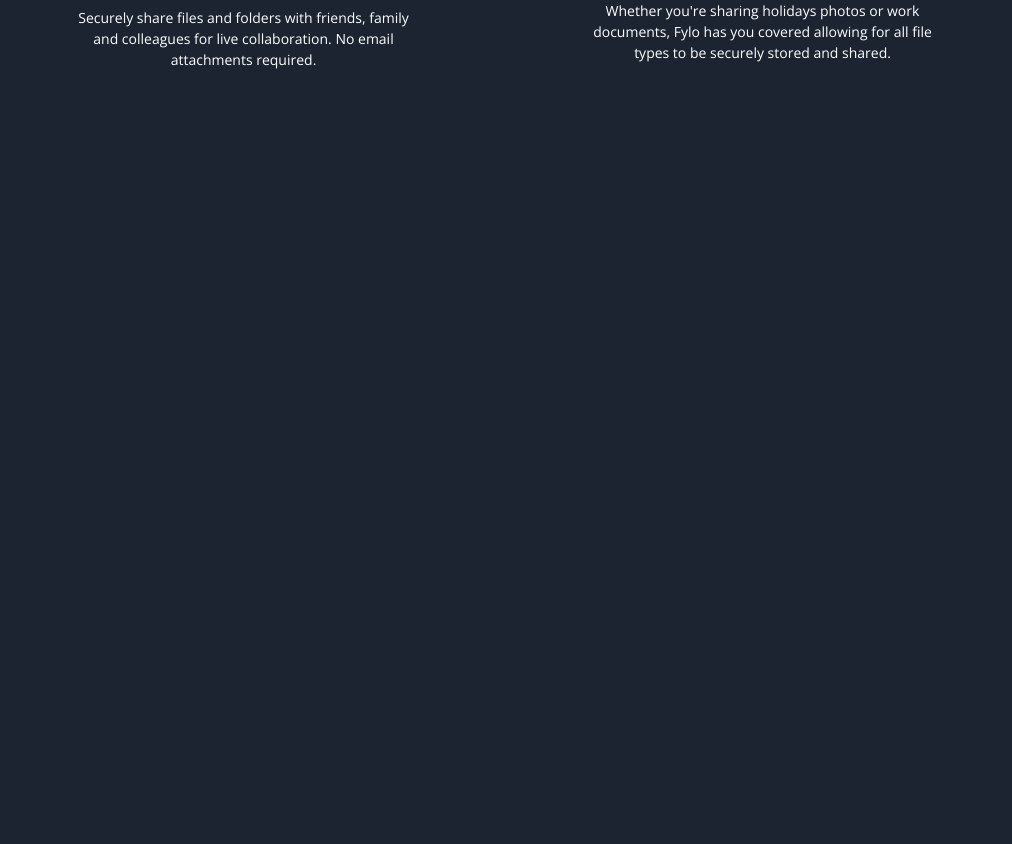
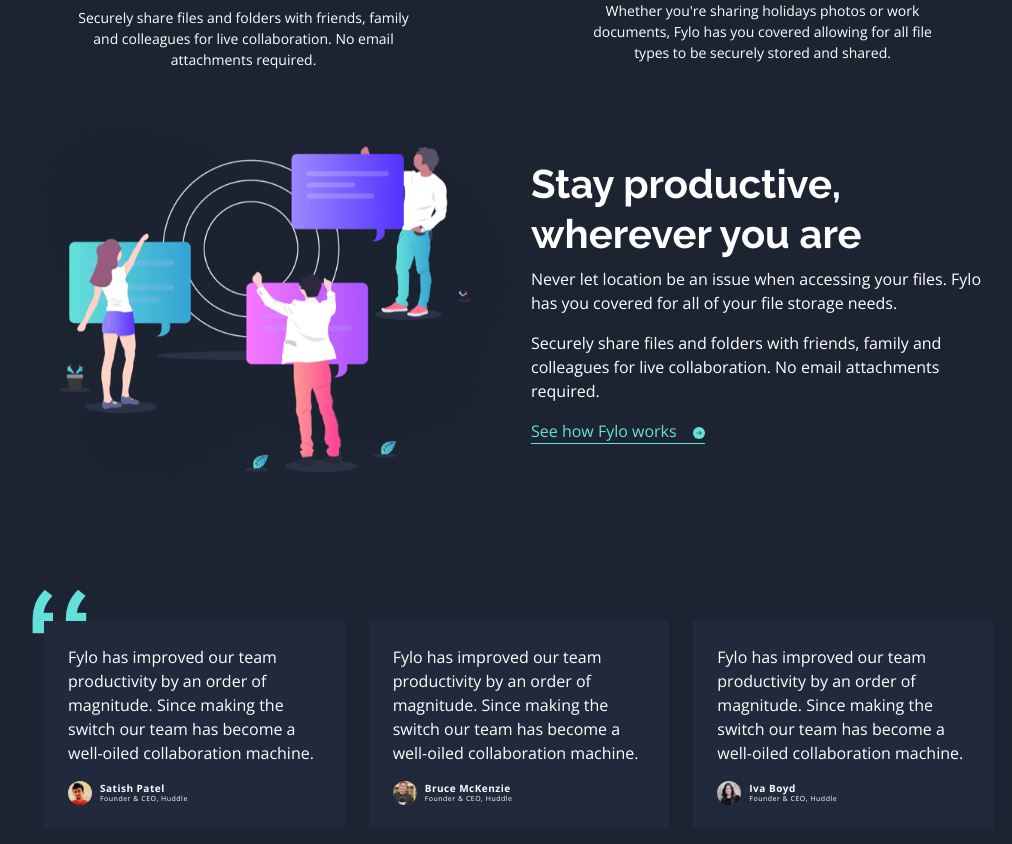
Before and after one commit to NataJenkins/flyo-dark-theme-landing-page, a React (Vite) app: page / in a window 1280 px wide. Shown: the part 1560-2404 px from the top of the page, without its empty margins (137-1149 px from the left). Before the commit the page ends 1710 px from the top, so only its background shows below. Built offline with nearby package versions, Linux system fonts and the light colour scheme.

Commit message:
Teams section

```diff
--- a/src/App.jsx
+++ b/src/App.jsx
@@ -4,6 +4,7 @@
 import FlyoNav from "./Components/Nav/Nav";
 import Header from "./Components/Header/Header";
 import Features from "./Components/Features/Features";
+import TeamsSection from "./Components/Teams/TeamsSection";
 
 function App() {
     return (
@@ -11,6 +12,7 @@
             <FlyoNav />
             <Header />
             <Features />
+            <TeamsSection />
         </div>
     );
 }
--- /dev/null
+++ b/src/Components/Teams/FeedbackCard/FeedbackCard.jsx
@@ -0,0 +1,43 @@
+import PropTypes from "prop-types";
+import Satish from "../../../assets/profile-1.jpg";
+import Bruce from "../../../assets/profile-2.jpg";
+import Iva from "../../../assets/profile-3.jpg";
+import { Container } from "react-bootstrap";
+import "./FeedbackCard.scss";
+
+export default function FeedbackCard({ text, name, position }) {
+    const getPicture = () => {
+        switch (name) {
+            case "Satish Patel":
+                return Satish;
+
+            case "Bruce McKenzie":
+                return Bruce;
+
+            case "Iva Boyd":
+                return Iva;
+
+            default:
+                break;
+        }
+    };
+
+    return (
+        <Container className="feedback-card-container mt-3 mt-lg-5 p-4">
+            <p>{text}</p>
+            <Container className="d-flex mt-3 p-0">
+                <img src={getPicture()} alt="" className="me-2" />
+                <div className="name-and-position ">
+                    <p className="name">{name}</p>
+                    <p className="position">{position}</p>
+                </div>
+            </Container>
+        </Container>
+    );
+}
+
+FeedbackCard.propTypes = {
+    name: PropTypes.string,
+    position: PropTypes.string,
+    text: PropTypes.string,
+};
--- /dev/null
+++ b/src/Components/Teams/FeedbackCard/FeedbackCard.scss
@@ -0,0 +1,37 @@
+@import "../../../_base.scss";
+
+.feedback-card-container {
+    background-color: $dark-blue4;
+    p {
+        background-color: transparent;
+    }
+    .container {
+        background-color: transparent;
+        align-items: center;
+        div {
+            background-color: transparent;
+        }
+        p {
+            font-size: 14px;
+            line-height: 21px;
+            letter-spacing: 0.5px;
+            margin: 0;
+        }
+        img {
+            height: 24px;
+            width: 24px;
+            border-radius: 50%;
+            padding: 0;
+        }
+        .name {
+            font-size: 10px;
+            font-weight: 700;
+            line-height: 12px;
+        }
+        .position {
+            font-size: 7px;
+            line-height: 10px;
+            letter-spacing: 0.5px;
+        }
+    }
+}
--- /dev/null
+++ b/src/Components/Teams/TeamsSection.jsx
@@ -0,0 +1,60 @@
+import { Col, Row } from "react-bootstrap";
+import Illustration from "../../assets/illustration-stay-productive.png";
+import IconArrow from "../../assets/icon-arrow";
+import "./styles.scss";
+import FeedbackCard from "./FeedbackCard/FeedbackCard";
+export default function TeamsSection() {
+    const cards = [
+        {
+            text: "Fylo has improved our team productivity by an order of magnitude. Since making the switch our team has become a well-oiled collaboration machine.",
+            name: "Satish Patel",
+            position: "Founder & CEO, Huddle",
+        },
+        {
+            text: "Fylo has improved our team productivity by an order of magnitude. Since making the switch our team has become a well-oiled collaboration machine.",
+            name: "Bruce McKenzie",
+            position: "Founder & CEO, Huddle",
+        },
+        {
+            text: "Fylo has improved our team productivity by an order of magnitude. Since making the switch our team has become a well-oiled collaboration machine.",
+            name: "Iva Boyd",
+            position: "Founder & CEO, Huddle",
+        },
+    ];
+    return (
+        <section className="teams-section mt-5 ps-5 pe-3">
+            <Row>
+                <Col lg={6} sm={12}>
+                    <img src={Illustration} alt="" />
+                </Col>
+                <Col lg={6} sm={12} className="mt-auto mb-auto">
+                    <h2>Stay productive, wherever you are</h2>{" "}
+                    <p>
+                        Never let location be an issue when accessing your
+                        files. Fylo has you covered for all of your file storage
+                        needs.
+                    </p>
+                    <p>
+                        Securely share files and folders with friends, family
+                        and colleagues for live collaboration. No email
+                        attachments required.
+                    </p>
+                    <button>
+                        See how Fylo works <IconArrow />
+                    </button>
+                </Col>
+            </Row>
+            <Row className="feedback-section mt-5 pt-5 ps-xs-5 pe-xs-5">
+                {cards.map((card) => (
+                    <Col lg={4} sm={12} key={card.name}>
+                        <FeedbackCard
+                            name={card.name}
+                            position={card.position}
+                            text={card.text}
+                        />
+                    </Col>
+                ))}
+            </Row>
+        </section>
+    );
+}
--- /dev/null
+++ b/src/Components/Teams/styles.scss
@@ -0,0 +1,57 @@
+@import "../../_base.scss";
+.teams-section {
+    h2 {
+        font-family: "Raleway", sans-serif;
+        font-size: 40px;
+        font-weight: 700;
+        line-height: 50px;
+    }
+    p {
+        font-size: 16px;
+        font-weight: 400;
+        line-height: 24px;
+    }
+    img {
+        width: 100%;
+    }
+    button {
+        border: none;
+        box-sizing: border-box;
+        border-bottom: 1px solid transparent;
+        color: $cyan;
+        border-bottom: 1px solid $cyan;
+        background-color: transparent;
+        svg {
+            margin-left: 10px;
+            circle {
+                fill: $cyan;
+            }
+        }
+
+        &:hover {
+            color: $white;
+            border-bottom: 1px solid white;
+            svg {
+                circle {
+                    fill: $white;
+                }
+            }
+        }
+    }
+    .feedback-section {
+        background: url(../../assets/bg-quotes.png) no-repeat top 4rem left;
+    }
+
+    @media (max-width: 576px) {
+        h2 {
+            font-size: 18px;
+            line-height: 24px;
+        }
+        p {
+            font-size: 14px;
+        }
+        .feedback-section {
+            background: url(../../assets/bg-quotes.png) no-repeat top 2rem left;
+        }
+    }
+}
--- a/src/_base.scss
+++ b/src/_base.scss
@@ -18,8 +18,10 @@
     padding: 0;
     font-family: "Open Sans", sans-serif;
     color: $white;
+    // font-family: 'Raleway', sans-serif;
+}
+body {
     background-color: $dark-blue;
-    // font-family: 'Raleway', sans-serif;
 }
 
 #root {
--- /dev/null
+++ b/src/assets/icon-arrow.jsx
@@ -0,0 +1,19 @@
+export default function IconArrow() {
+    return (
+        <svg
+            xmlns="http://www.w3.org/2000/svg"
+            width="14"
+            height="16"
+            viewBox="0 0 14 16"
+            fill="none"
+        >
+            <g filter="url(#filter0_d_0_566)">
+                <circle cx="8" cy="8" r="6" fill="white" />
+            </g>
+            <path
+                d="M8.58239 6L8.21943 6.35L9.67128 7.75H5.33337V8.25H9.67128L8.21943 9.65L8.58239 10L10.6565 8L8.58239 6Z"
+                fill="#1B2330"
+            />
+        </svg>
+    );
+}
```
Also changed, not shown: src/assets/icon-arrow.svg (deleted).
